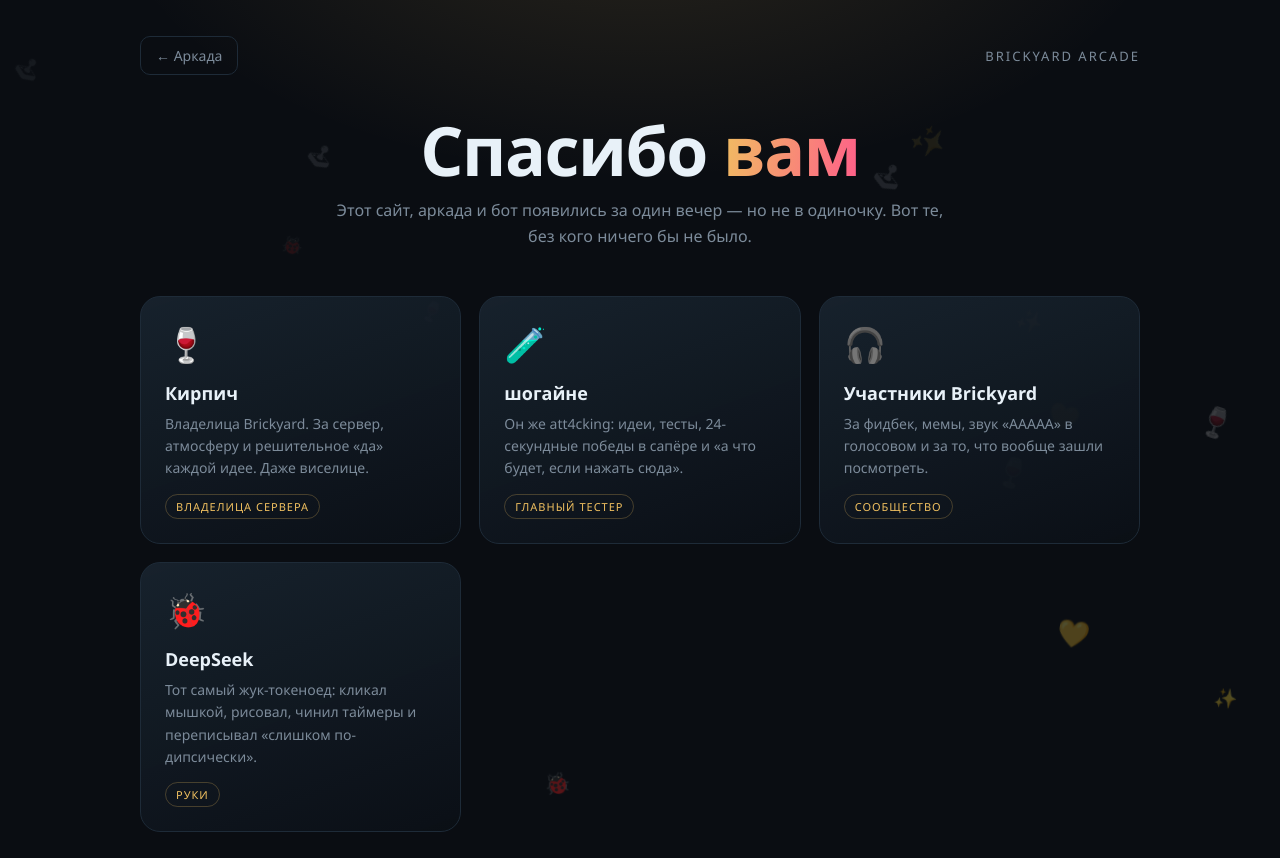
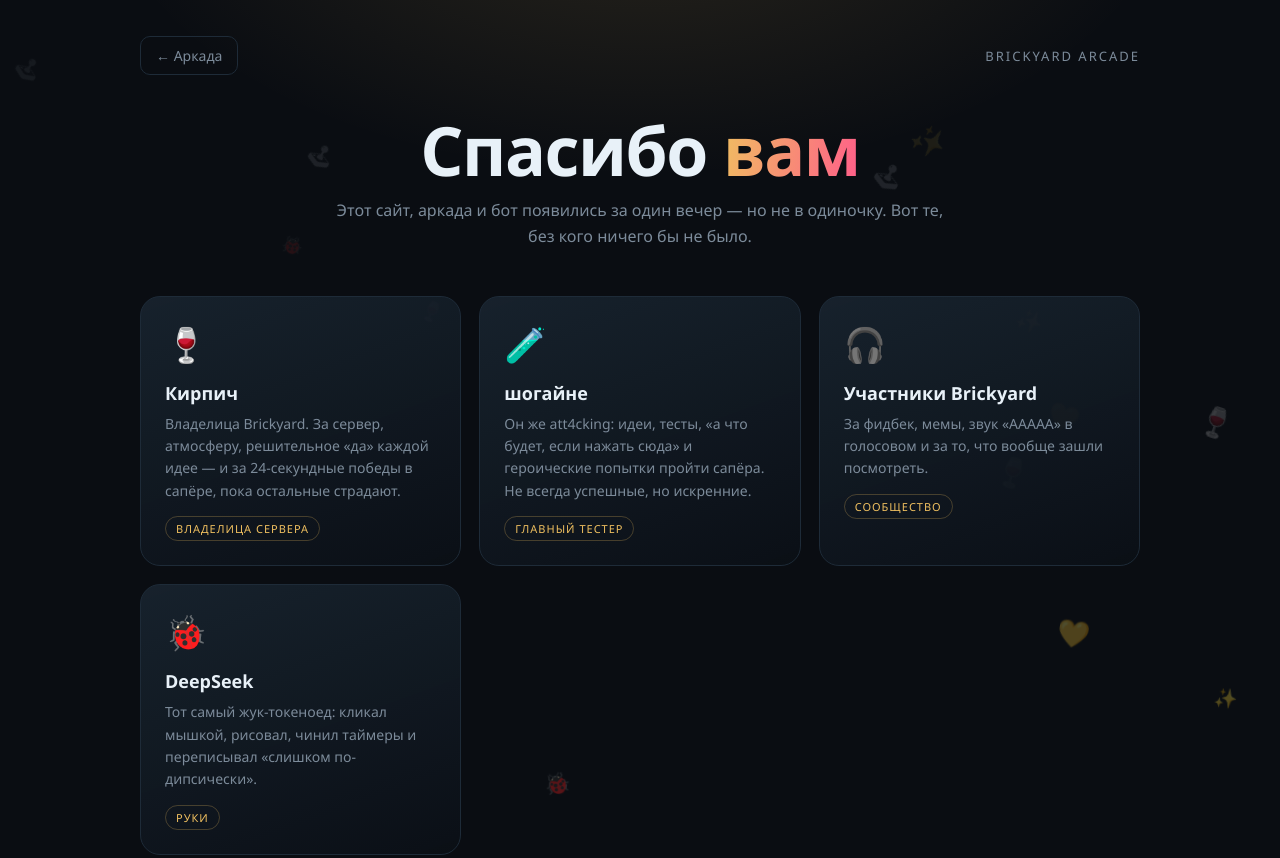
Before and after one commit to Att4cking-812/arcade, a plain HTML site: page thanks.html in a window 1280 px wide. Shown: the top 858 px of the page. Drawn offline with Linux system fonts and the light colour scheme.

Commit message:
Credit the real minesweeper champion

```diff
--- a/thanks.html
+++ b/thanks.html
@@ -85,14 +85,14 @@
     <div class="card">
       <div class="emoji">🍷</div>
       <h3>Кирпич</h3>
-      <p>Владелица Brickyard. За сервер, атмосферу и решительное «да» каждой идее. Даже виселице.</p>
+      <p>Владелица Brickyard. За сервер, атмосферу, решительное «да» каждой идее — и за 24-секундные победы в сапёре, пока остальные страдают.</p>
       <span class="tag">владелица сервера</span>
     </div>
 
     <div class="card">
       <div class="emoji">🧪</div>
       <h3>шогайне</h3>
-      <p>Он же att4cking: идеи, тесты, 24-секундные победы в сапёре и «а что будет, если нажать сюда».</p>
+      <p>Он же att4cking: идеи, тесты, «а что будет, если нажать сюда» и героические попытки пройти сапёра. Не всегда успешные, но искренние.</p>
       <span class="tag">главный тестер</span>
     </div>
 
```
